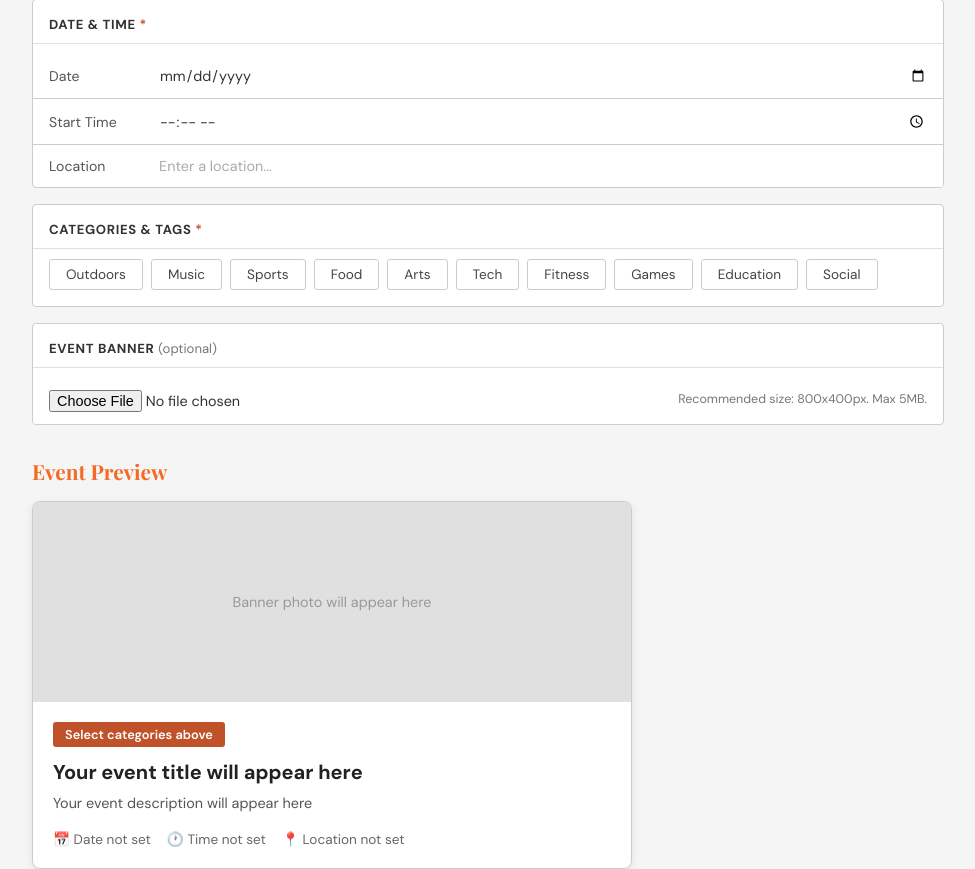
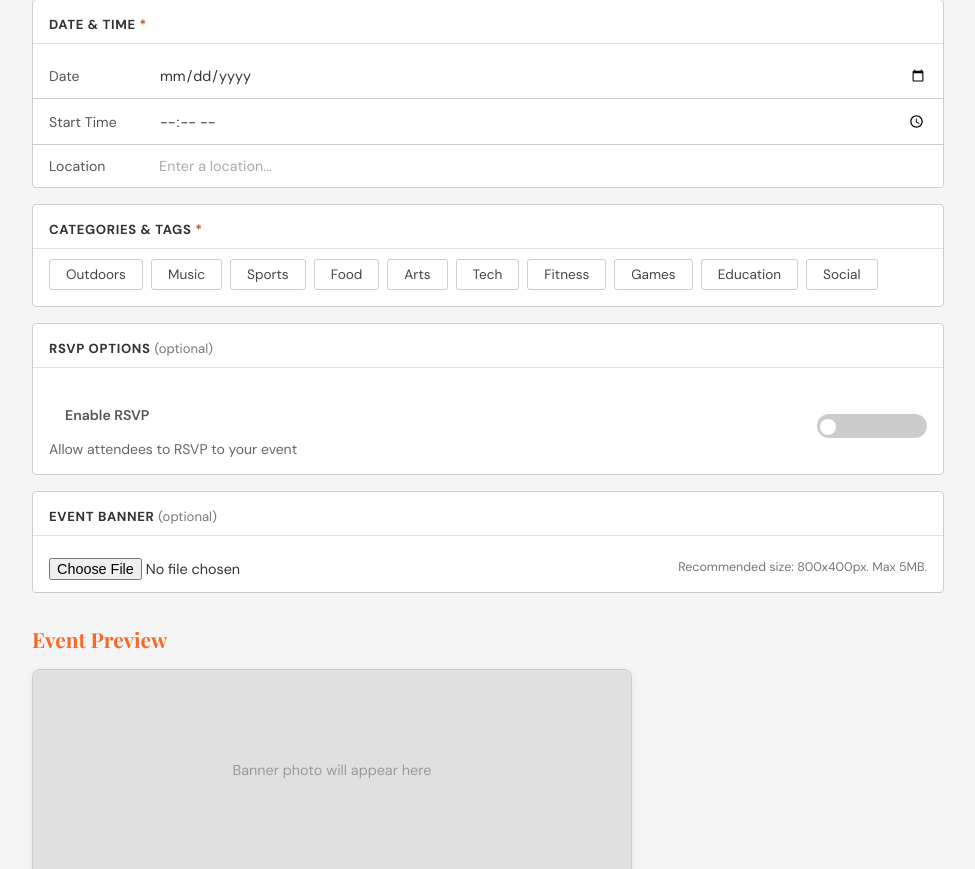
Before and after one commit to Azantei/cmd-connect-meet-discover, a web app: file pages/CM_CreatePost.html in a window 1280 px wide. Shown: the part 328-1197 px from the top of the page, without its empty margins (152-1127 px from the left). Run offline with its HTML, style and script files only (its server is not run), Linux system fonts and the light colour scheme.

Commit message:
Add RSVP toggle functionality and styling to event creation form

```diff
--- a/css/CM_CreatePost.css
+++ b/css/CM_CreatePost.css
@@ -160,6 +160,24 @@ body {
     color: #777;
     letter-spacing: normal;
 }
+
+/* RSVP Toggle Row */
+.rsvp-toggle-row {
+    display: flex;
+    align-items: center;
+    justify-content: space-between;
+    padding: 16px !important;
+}
+
+.rsvp-label-group {
+    flex: 1;
+}
+
+.rsvp-toggle-row .toggle-switch {
+    flex-shrink: 0;
+    margin-left: 16px;
+}
+
 .pills {
     display: flex;
     flex-wrap: wrap;
@@ -316,6 +334,60 @@ body {
 .btn-post:hover { background-color: #a8451f; }
 
 /* ==========================================
+   TOGGLE SWITCH (for RSVP)
+========================================== */
+
+.toggle-switch {
+    position: relative;
+    display: inline-block;
+    width: 42px;
+    height: 22px;
+    cursor: pointer;
+}
+
+.toggle-switch input {
+    opacity: 0;
+    width: 0;
+    height: 0;
+}
+
+.toggle-slider {
+    position: absolute;
+    cursor: pointer;
+    top: 0;
+    left: 0;
+    right: 0;
+    bottom: 0;
+    background-color: #ccc;
+    transition: 0.3s;
+    border-radius: 22px;
+}
+
+.toggle-slider:before {
+    position: absolute;
+    content: "";
+    height: 16px;
+    width: 16px;
+    left: 3px;
+    bottom: 3px;
+    background-color: white;
+    transition: 0.3s;
+    border-radius: 50%;
+}
+
+.toggle-switch input:checked + .toggle-slider {
+    background-color: #c0522a;
+}
+
+.toggle-switch input:checked + .toggle-slider:before {
+    transform: translateX(20px);
+}
+
+.toggle-switch input:focus + .toggle-slider {
+    box-shadow: 0 0 1px #c0522a;
+}
+
+/* ==========================================
    FOOTER
 ========================================== */
 
--- a/js/CM_CreatePost.js
+++ b/js/CM_CreatePost.js
@@ -11,6 +11,39 @@
 function toggleCat(el) {
     el.classList.toggle('active');
     updatePreviewCategories();
+}
+
+/**
+ * Toggle RSVP options visibility
+ * Shows/hides the max attendees field based on RSVP toggle state
+ */
+function toggleRsvpOptions() {
+    const rsvpToggle = document.getElementById('rsvpToggle');
+    const maxAttendeesSection = document.getElementById('maxAttendeesSection');
+    const previewRsvp = document.getElementById('previewRsvp');
+
+    if (rsvpToggle.checked) {
+        maxAttendeesSection.style.display = 'block';
+        previewRsvp.style.display = 'block';
+        updateRsvpPreview();
+    } else {
+        maxAttendeesSection.style.display = 'none';
+        previewRsvp.style.display = 'none';
+    }
+}
+
+/**
+ * Update RSVP preview text
+ */
+function updateRsvpPreview() {
+    const maxAttendees = document.getElementById('maxAttendees');
+    const previewRsvp = document.getElementById('previewRsvp');
+
+    if (maxAttendees.value && parseInt(maxAttendees.value) > 0) {
+        previewRsvp.textContent = '👥 RSVP enabled · Max ' + maxAttendees.value + ' attendees';
+    } else {
+        previewRsvp.textContent = '👥 RSVP enabled';
+    }
 }
 
 /**
@@ -138,13 +171,47 @@ document.addEventListener('DOMContentLoaded', function() {
     const dateInput = document.getElementById('eventDate');
     const timeInput = document.getElementById('eventTime');
     const locationInput = document.getElementById('eventLocation');
+    const maxAttendees = document.getElementById('maxAttendees');
 
     if (titleInput) titleInput.addEventListener('input', updatePreviewTitle);
     if (descInput) descInput.addEventListener('input', updatePreviewDesc);
-    if (dateInput) dateInput.addEventListener('change', updatePreviewDetails);
+    if (dateInput) {
+        dateInput.addEventListener('change', function() {
+            validateDate();
+            updatePreviewDetails();
+        });
+    }
     if (timeInput) timeInput.addEventListener('change', updatePreviewDetails);
     if (locationInput) locationInput.addEventListener('input', updatePreviewDetails);
+    if (maxAttendees) maxAttendees.addEventListener('input', updateRsvpPreview);
+
+    // Set minimum date to today
+    if (dateInput) {
+        const today = new Date().toISOString().split('T')[0];
+        dateInput.setAttribute('min', today);
+    }
 });
+
+/**
+ * Validate that the selected date is not in the past
+ * @returns {boolean} True if date is valid, false otherwise
+ */
+function validateDate() {
+    const dateInput = document.getElementById('eventDate');
+    if (!dateInput.value) return true;
+
+    const selectedDate = new Date(dateInput.value + 'T00:00:00');
+    const today = new Date();
+    today.setHours(0, 0, 0, 0);
+
+    if (selectedDate < today) {
+        alert('Event date cannot be in the past. Please select a future date.');
+        dateInput.value = '';
+        updatePreviewDetails();
+        return false;
+    }
+    return true;
+}
 
 /**
  * Handle cancel button click
--- a/pages/CM_CreatePost.html
+++ b/pages/CM_CreatePost.html
@@ -88,6 +88,27 @@
             </div>
         </div>
 
+        <!-- RSVP Options -->
+        <div class="form-box">
+            <div class="section-label">RSVP OPTIONS <span class="optional">(optional)</span></div>
+            <div class="form-row rsvp-toggle-row">
+                <div class="rsvp-label-group">
+                    <label style="font-weight: 600; margin-bottom: 4px; display: block;">Enable RSVP</label>
+                    <div style="color: #666; font-size: 0.875rem;">Allow attendees to RSVP to your event</div>
+                </div>
+                <label class="toggle-switch">
+                    <input type="checkbox" id="rsvpToggle" onchange="toggleRsvpOptions()">
+                    <span class="toggle-slider"></span>
+                </label>
+            </div>
+            <div id="maxAttendeesSection" style="display: none;">
+                <div class="form-row">
+                    <label>Max Attendees <span class="optional">(optional)</span></label>
+                    <input type="number" id="maxAttendees" placeholder="Leave blank for unlimited" min="1" style="width: 200px;" />
+                </div>
+            </div>
+        </div>
+
         <!-- Banner Photo Upload -->
         <div class="form-box">
             <div class="section-label">EVENT BANNER <span class="optional">(optional)</span></div>
@@ -114,6 +135,9 @@
                         <span>📅 Date not set</span>
                         <span>🕐 Time not set</span>
                         <span>📍 Location not set</span>
+                    </div>
+                    <div class="preview-rsvp" id="previewRsvp" style="display: none; margin-top: 12px; padding: 8px 12px; background: rgba(225, 85, 63, 0.1); border-radius: 6px; font-size: 0.875rem; color: hsl(12, 80%, 60%);">
+                        👥 RSVP enabled
                     </div>
                 </div>
             </div>
```
Also changed, not shown: public/New Text Document.txt (added).
